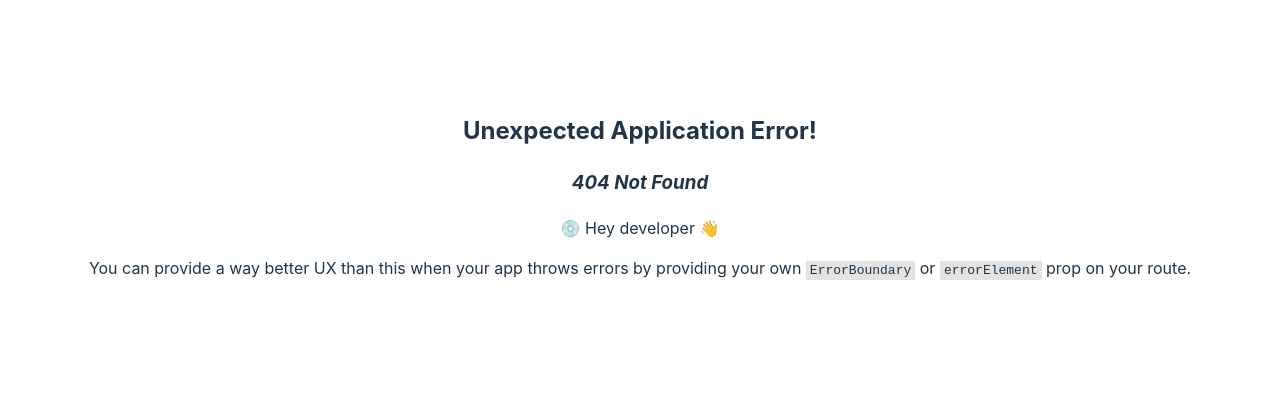
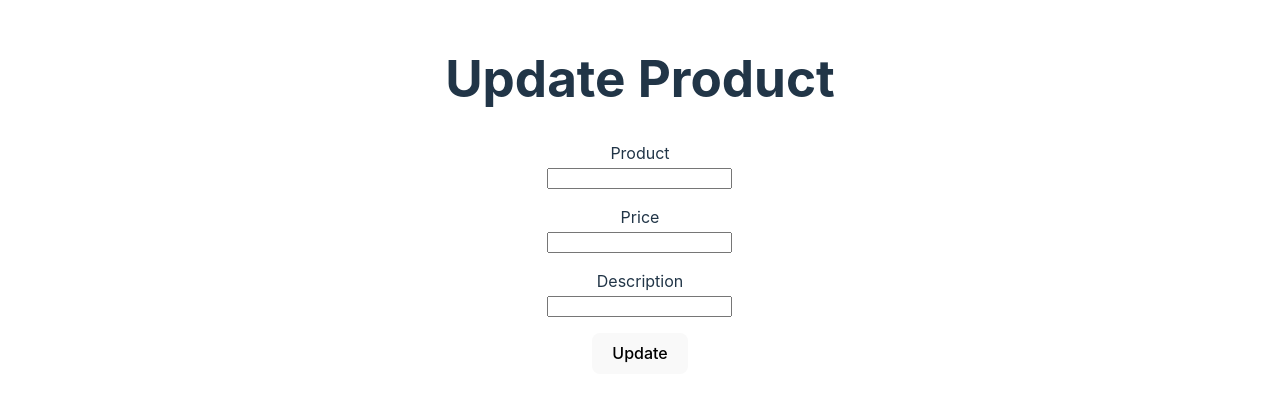
Before and after one commit to brihanPenayo/BID-admin-productos, a React (Vite) app in the folder client/: page /1/edit in a window 1280 px wide. Before the commit this address had no page. Shown: the part 205-606 px from the top of the page. Built offline with nearby package versions, Linux system fonts and the light colour scheme.

Commit message:
Agregando componentes de update e eliminar

```diff
--- a/client/components/AllProducts.jsx
+++ b/client/components/AllProducts.jsx
@@ -1,17 +1,23 @@
 import React from 'react'
 import { Link } from 'react-router-dom'
+import axios from 'axios'
 
-const AllProducts = ({ products }) => {
-    const handleDelete = e => {
-        console.log(e.target.id)
+const AllProducts = ({ products, removeFromDom }) => {
+    const handleDelete = id => {
+        axios.delete(`http://localhost:8000/product/${id}`)
+            .then(res => { removeFromDom(id) })
+            .catch(function (error) {
+                console.log(error);
+            });
     }
+
     return (
         <>
             {products.map((prod, idx) => (
                 <div key={idx}>
                     <div className='all_products' >
                         <Link className='Link' to={prod.product}><strong>{prod.product}</strong></Link>
-                        <button className='fa fa-trash' id={[prod.product, prod.price]} onClick={handleDelete}></button>
+                        <button className='fa fa-trash' onClick={(e) => { handleDelete(prod._id) }}></button>
                     </div>
                     <hr />
                 </div>))}
--- a/client/components/CreateForm.jsx
+++ b/client/components/CreateForm.jsx
@@ -15,7 +15,6 @@ const Form = ({ products, setProducts }) => {
             ...values,
             [e.target.name]: e.target.value
         })
-        console.log(values)
     }
 
     const handleSubmit = async (e) => {
--- a/client/components/Details.jsx
+++ b/client/components/Details.jsx
@@ -1,18 +1,27 @@
 import React from 'react'
 import { useEffect, useState } from 'react';
-import { Link, useParams } from 'react-router-dom'
+import { Link, useParams, useNavigate } from 'react-router-dom'
 import axios from 'axios';
 
 const Details = () => {
     const { prod } = useParams();
+    const navigate = useNavigate();
     const [product, setProduct] = useState([])
     useEffect(() => {
         axios.get(`http://localhost:8000/product/${prod}`)
-            .then(res => { setProduct(res.data.prod) })
+            .then(res => { setProduct(res.data?.prod) })
             .catch(function (error) {
                 console.log(error);
             });
     }, [])
+
+    const handleDelete = id => {
+        axios.delete(`http://localhost:8000/product/${id}`)
+            .then(res => { alert("Producto Eliminado"), navigate("/") })
+            .catch(function (error) {
+                console.log(error);
+            });
+    }
 
     return (
         <div>
@@ -21,7 +30,7 @@ const Details = () => {
             <p>Description: {product.description}</p>
             <hr />
             <Link to="/" > <button>Back</button> </Link>
-            <button className="fa fa-trash"></button>
+            <button className="fa fa-trash" onClick={e => { handleDelete(product._id) }}></button>
         </div>
     )
 }
--- a/client/components/UpdateForm.jsx
+++ b/client/components/UpdateForm.jsx
@@ -0,0 +1,52 @@
+import React, { useEffect, useState } from 'react'
+import axios from 'axios';
+import { useParams, useNavigate } from 'react-router-dom';
+
+const UpdateForm = () => {
+    const navigate = useNavigate();
+    const { prod } = useParams();
+    const [product, setProduct] = useState("");
+    const [price, setPrice] = useState("");
+    const [description, setDescription] = useState("")
+
+    const updateProduct = e => {
+        e.preventDefault();
+        axios.put(`http://localhost:8000/product/${prod}/edit`, {
+            product: product,
+            price: price,
+            description: description
+        })
+            .then(res => { alert("Product Updated"), navigate("/") });
+    }
+    return (
+        <div>
+            <h1>Update Product</h1>
+            <form onSubmit={updateProduct}>
+                <p>
+                    <label>Product</label><br />
+                    <input type="text"
+                        name="product"
+                        value={product}
+                        onChange={(e) => { setProduct(e.target.value) }} />
+                </p>
+                <p>
+                    <label>Price</label><br />
+                    <input type="number"
+                        name="price"
+                        value={price}
+                        onChange={(e) => { setPrice(e.target.value) }} />
+                </p>
+                <p>
+                    <label>Description</label><br />
+                    <input type="text"
+                        name="description"
+                        value={description}
+                        onChange={(e) => { setDescription(e.target.value) }} />
+                </p>
+                <button type="submit">Update</button>
+            </form>
+        </div>
+    )
+}
+
+export default UpdateForm
--- a/client/pages/Home.jsx
+++ b/client/pages/Home.jsx
@@ -14,10 +14,14 @@ const Home = () => {
             });
     }, [])
 
+    const removeFromDom = productId => {
+        setProducts(products.filter(prod => prod._id !== productId));
+    }
+
     return (
         <>
             <Form products={products} setProducts={setProducts} />
-            <AllProducts products={products} />
+            <AllProducts products={products} removeFromDom={removeFromDom} />
         </>
     )
 }
```
Also changed, not shown: client/routes/router.jsx (+6 -1 lines), 2 other files (tests, documents, lock files or other folders).
